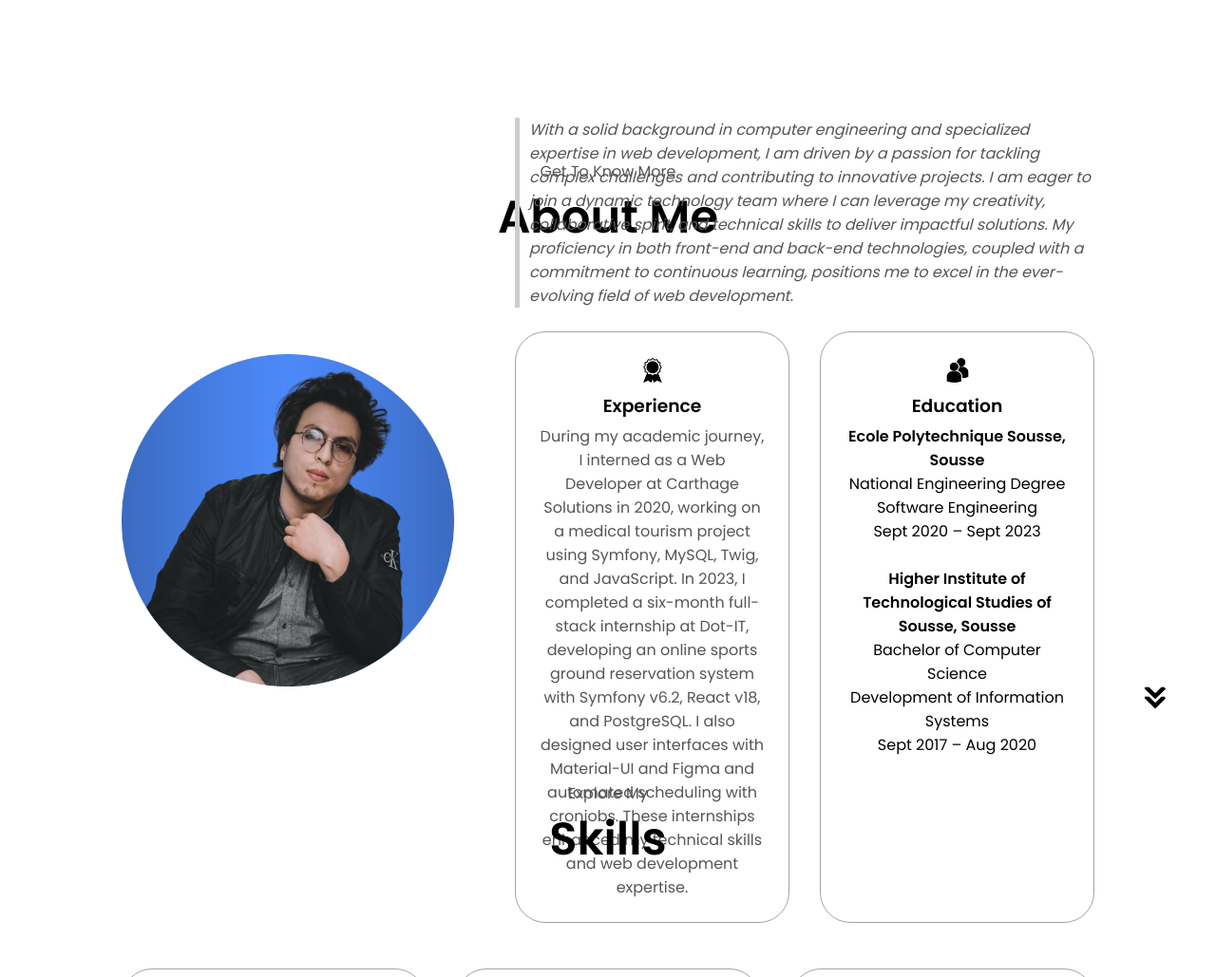
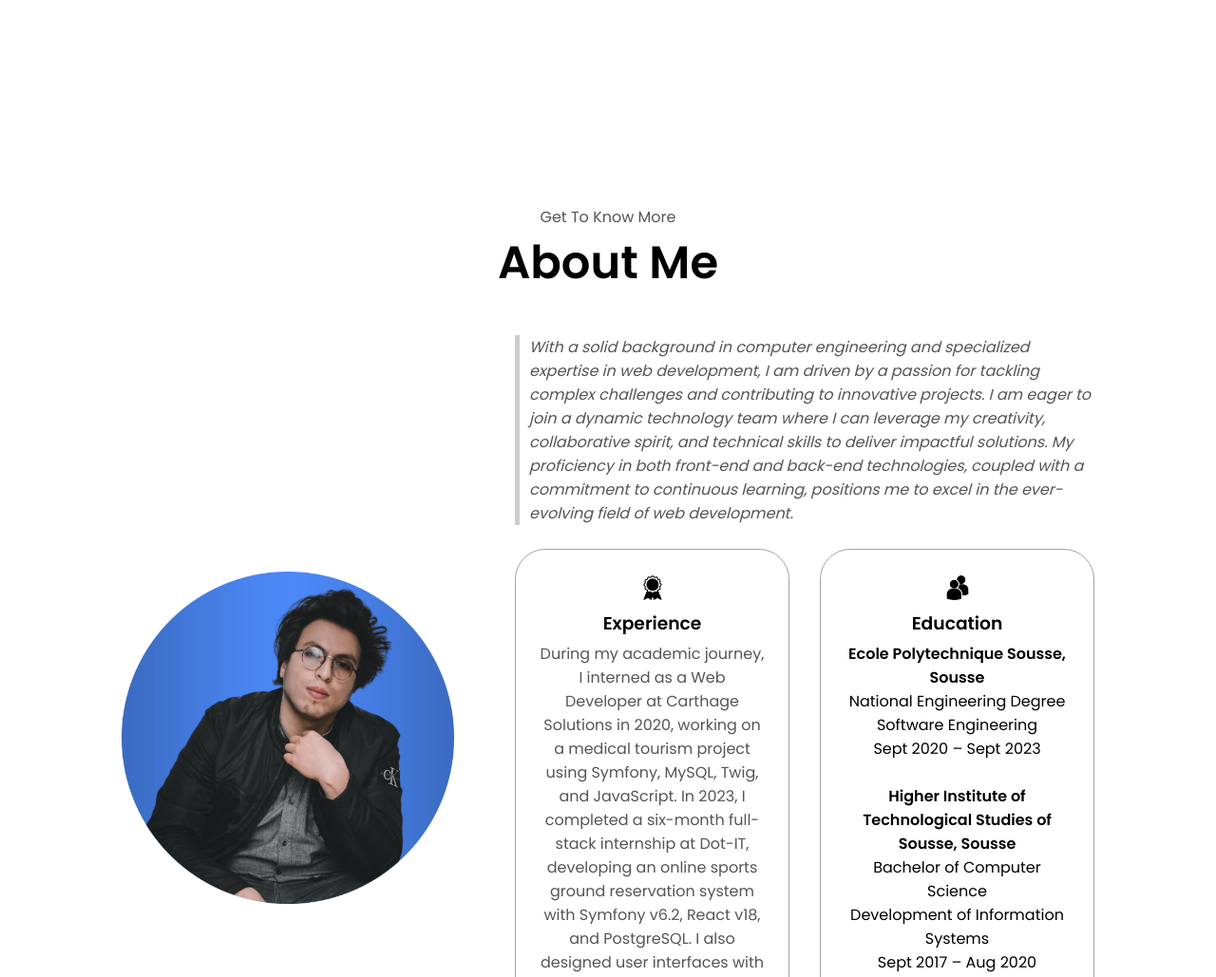
Before and after one commit to ChtiouiMoncer/portfolio, a plain HTML site: page index.html in a window 1280 px wide. Shown: the part 760-1789 px from the top of the page at 95% size. Drawn offline with Linux system fonts and the light colour scheme.

Commit message:
responsive layout changes

```diff
--- a/style.css
+++ b/style.css
@@ -149,8 +149,8 @@ a:hover {
 /* SECTIONS */
 
 section {
-  padding-top: 4vh;
-  height: 80vh;
+  padding-top: 10vh;
+  height: auto;
   margin: 0 8rem;
   box-sizing: border-box;
   min-height: fit-content;
@@ -308,7 +308,7 @@ section {
 
 .section-container {
   gap: 4rem;
-  height: 80%;
+  height: 60%;
 }
 
 .section__pic-container {
@@ -417,7 +417,7 @@ h3 {
   justify-content: center;
   flex-direction: column;
   height: 70vh;
-  padding-top: 300px;
+  padding-top: 50px;
 }
 
 .contact-info-upper-container {
```
